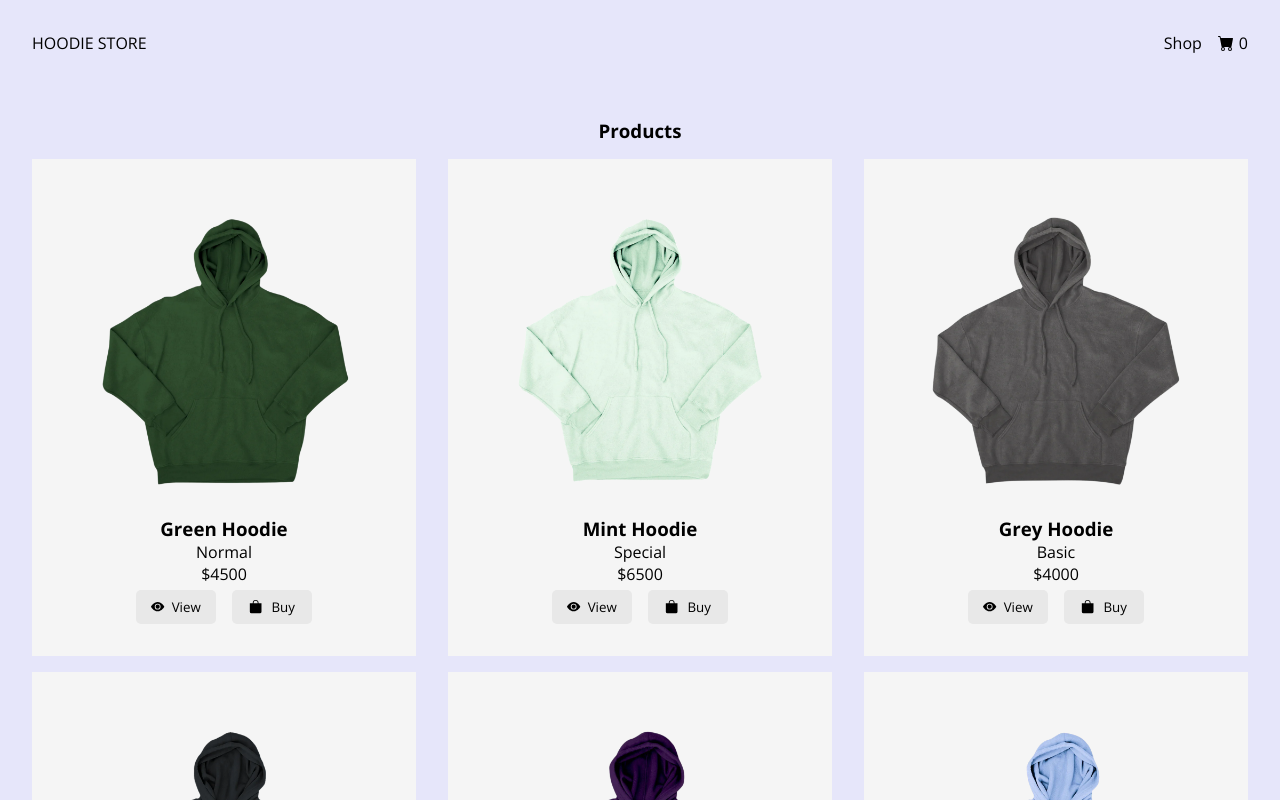
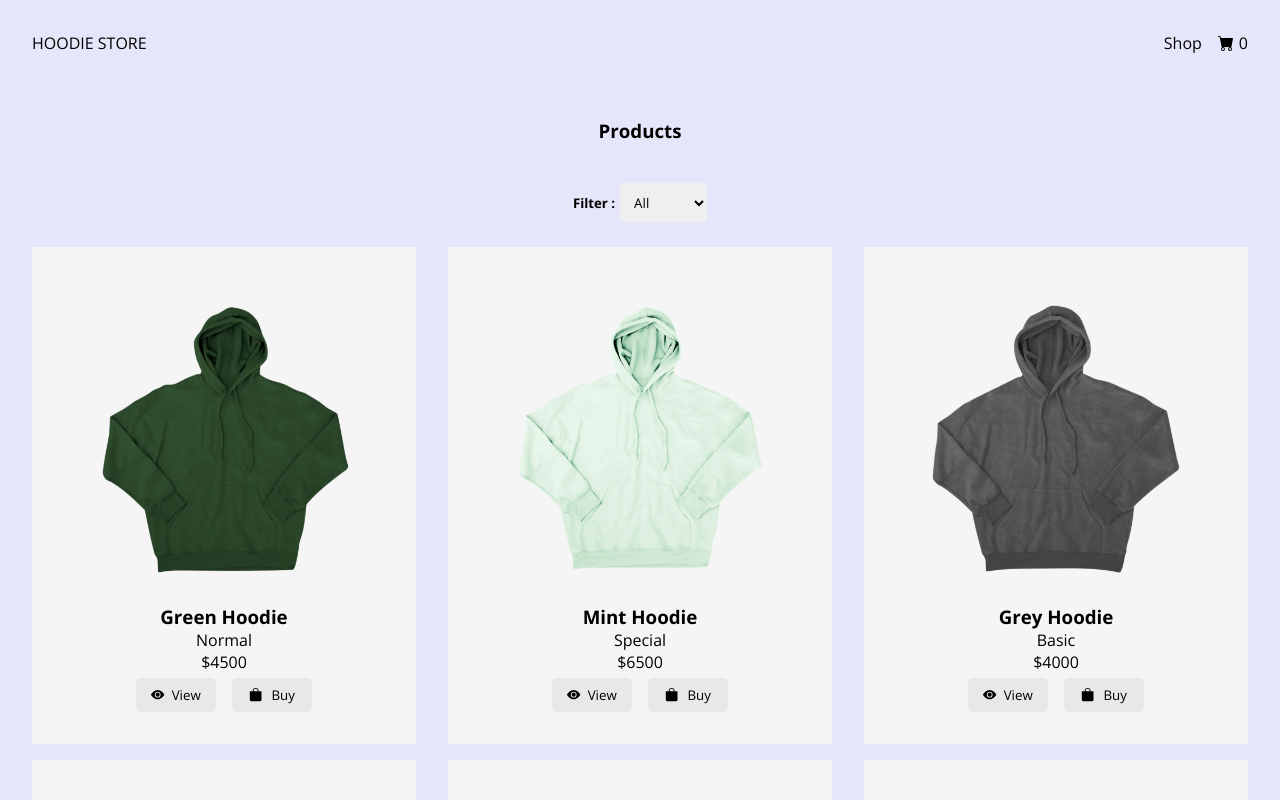
Before and after one commit to lvcas-z/App-HoodieStore, a React (Vite) app: page /shop in a window 1280 px wide. Shown: the top 800 px of the page. Built offline with nearby package versions, Linux system fonts and the light colour scheme.

Commit message:
filtrado de productos

```diff
--- a/src/components/Card/Card.css
+++ b/src/components/Card/Card.css
@@ -35,3 +35,8 @@
 .card-btn-buy:hover{
     background-color: #c1c1fd;
 }
+@media (max-width:1024px){
+    .card-img{
+        width: 15rem;
+    }
+}
--- a/src/components/Card/Card.jsx
+++ b/src/components/Card/Card.jsx
@@ -2,8 +2,7 @@ import React from 'react'
 import './Card.css'
 import { Link } from 'react-router-dom';
 import {BsFillBagFill,BsFillEyeFill} from 'react-icons/bs'
-const Card = ({id,add,remove,name,img,price,category}) => {
-    console.log(add);
+const Card = ({id,name,img,price,category}) => {
     return (
     <div className='card-item'>
         <div className='card-img-ctn'>
--- a/src/components/Details/Details.css
+++ b/src/components/Details/Details.css
@@ -23,6 +23,7 @@
     padding: 2rem;
 }
 .detail-back-btn{
+    cursor: pointer;
     border: 0;
     background: none;
     font-size: 2.5rem;
@@ -41,13 +42,30 @@
     font-size: 2rem;
 }
 .detail-info-btn{
+    cursor: pointer;
     border: 0;
     background: none;
     font-size: 2rem;
 }
 .detail-buy-btn{
+    cursor: pointer;
     height: 3rem;
     background: #bdbde1;
     border: 0;
     border-radius: 5px;
 }
+@media (max-width:1024px){
+    .details-ctn{
+        flex-direction: column;
+        align-items: center;
+    }
+    .detail-img-ctn{
+        width: auto;
+    }
+    .detail-img{
+        width: 100%;
+    }
+    .details-info-ctn{
+        width: auto;
+    }
+}
--- a/src/components/Details/Details.jsx
+++ b/src/components/Details/Details.jsx
@@ -8,6 +8,10 @@ import './Details.css'
 const Details = () => {
     const {id} = useParams()
     const [product, setProduct] = useState([])
+    const [count, setCount] = useState(0)
+    const increment =()=> setCount(count+1)
+    const decrement =()=> setCount(count-1)
+
     const navigate = useNavigate()
     const getProduct = async(id)=>{
         try {
@@ -37,9 +41,9 @@ const Details = () => {
                     <p className='detail-price'>${product.price}</p>
                 </section>
                 <section className='detail-info-buttons'>
-                    <button className='detail-info-btn'><BsPlusLg/></button>
-                    <button className='detail-info-btn'><AiOutlineMinus/></button>
-                    <p>Count : 0</p>
+                    <button onClick={increment} className='detail-info-btn'><BsPlusLg/></button>
+                    <button onClick={decrement} className='detail-info-btn'><AiOutlineMinus/></button>
+                    <p>Count: {count}</p>
                 </section>
                 <button className='detail-buy-btn'><BsFillBagFill/>Buy</button>
             </section>
--- a/src/components/Home/Home.jsx
+++ b/src/components/Home/Home.jsx
@@ -2,11 +2,11 @@ import React from 'react'
 import Hero from '../Hero/Hero'
 import Recommendations from '../Recommendations/Recommendations'
 
-const Home = ({add,remove}) => {
+const Home = () => {
     return (
     <>
         <Hero/>
-        <Recommendations add={add} remove={remove}/>
+        <Recommendations/>
     </>
     )
 }
--- a/src/components/Products/Products.css
+++ b/src/components/Products/Products.css
@@ -1,5 +1,17 @@
 .products{
     padding: 1rem 1rem 3rem 1rem;
+}
+.select-ctn{
+    display: flex;
+    justify-content: center;
+    padding: 1.5rem;
+    align-items: center;
+    gap: 5px;
+}
+select{
+    border: 0;
+    border-radius: 5px;
+    padding: 10px;
 }
 .pro-title{
     text-align: center;
--- a/src/components/Products/Products.jsx
+++ b/src/components/Products/Products.jsx
@@ -1,36 +1,66 @@
-import React, {useState, useEffect }  from 'react'
+import React, { useState, useEffect } from 'react'
 import Card from '../Card/Card'
 import { getProducts } from '../../helpers/getProducts'
 import './Products.css'
 const Products = () => {
     const [loading, setLoading] = useState(false)
-
+    const [originalProducts, setOriginalProducts] = useState([]);
     const [products, setProducts] = useState([])
 
+    const handleFilter = (e) => {
+        e.preventDefault()
+        let selectedValue = e.target.value
+        switch (selectedValue) {
+            case "Basic":
+                setProducts(originalProducts.filter(pro => pro.category === "Basic"));
+                break;
+            case "Normal":
+                setProducts(originalProducts.filter(pro => pro.category === "Normal"));
+                break;
+            case "Special":
+                setProducts(originalProducts.filter(pro => pro.category === "Special"));
+                break;
+                default :
+                setProducts(originalProducts)
+                break
+        }
+}
     useEffect(() => {
         setLoading(true)
         getProducts()
-        .then((res)=>{
+            .then((res) => {
+                setOriginalProducts(res)
                 setProducts(res)
             })
-        .catch((error)=>{
-            console.log(error)}
+            .catch((error) => {
+                console.log(error)
+            }
             )
-        .finally(()=>{
+            .finally(() => {
                 setLoading(false)
             })
     }, [])
-    return(
+
+        return (
             <section className='products'>
                 <h3 className='pro-title'>Products</h3>
+                <section className='select-ctn'>
+                    <h5>Filter :</h5>
+                    <select onChange={handleFilter} name="productType" id="productType">
+                        <option value="all">All</option>
+                        <option value="Basic" >Basic</option>
+                        <option value="Normal">Normal</option>
+                        <option value="Special">Special</option>
+                    </select>
+                </section>
                 <section className='pro-ctn'>
                     {
-                    loading===true
+                        loading === true
                             ?
                             <h4>Cargando...</h4>
                             :
                             products.map(product => {
-                        return(<Card key={product.id}{...product}/>)
+                                return (<Card key={product.id}{...product} />)
                             })
                     }
                 </section>
--- a/src/components/Recommendations/Recommendations.jsx
+++ b/src/components/Recommendations/Recommendations.jsx
@@ -3,7 +3,7 @@ import Card from '../Card/Card'
 import { getProducts } from '../../helpers/getProducts'
 import './Recommendations.css'
 
-const Recommendations = ({add,remove}) => {
+const Recommendations = () => {
     const [loading, setLoading] = useState(false)
 
     const [products, setProducts] = useState([])
@@ -32,7 +32,7 @@ const Recommendations = ({add,remove}) => {
                     <h4>Cargando...</h4>
                     :
                     recommendations.map(product => {
-                        return(<Card key={product.id} add={add} remove={remove} {...product}/>)
+                        return(<Card key={product.id}{...product}/>)
                     })
                 }
             </section>
--- a/src/components/Shop/Shop.jsx
+++ /dev/null
@@ -1,12 +0,0 @@
-import React from 'react'
-import Products from '../Products/Products'
-
-const Shop = () => {
-    return (
-        <>
-            <Products/>
-        </>
-    )
-}
-
-export default Shop
--- a/src/routes/AppRouter.jsx
+++ b/src/routes/AppRouter.jsx
@@ -1,14 +1,14 @@
 import React from 'react'
 import { Routes,Route } from 'react-router-dom'
 import Home from '../components/Home/Home'
-import Shop from '../components/Shop/Shop'
 import Cart from '../components/Cart/Cart'
 import Details from '../components/Details/Details'
+import Products from '../components/Products/Products'
 const AppRouter = () => {
     return (
         <Routes>
             <Route path='/' element={<Home/>}/>
-            <Route path='/shop' element={<Shop/>}/>
+            <Route path='/shop' element={<Products/>}/>
             <Route path='/cart' element={<Cart/>}/>
             <Route path='/product/:id' element={<Details/>}/>
         </Routes>
```
Lines whose indentation alone changed are shown as unchanged.
